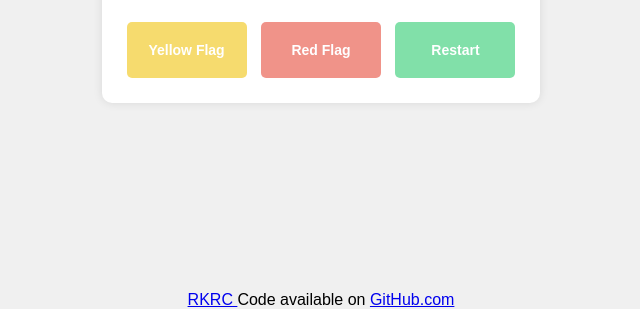
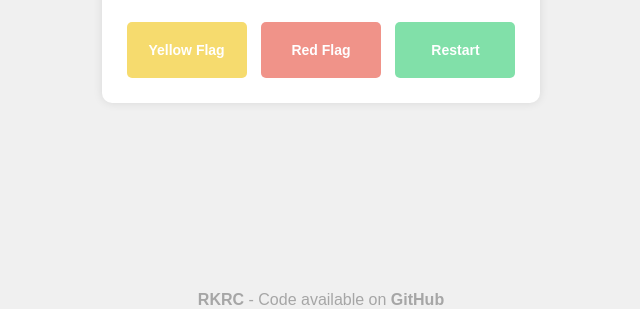
Before and after one commit to ltkermit/rkrc-race-control, a plain HTML site: page index.html in a window 1280 px wide. Shown: the part 491-800 px from the top of the page, without its empty margins (319-959 px from the left). Drawn offline with Linux system fonts and the light colour scheme.

Commit message:
Updated footer styling

```diff
--- a/css/style.css
+++ b/css/style.css
@@ -14,8 +14,15 @@ body {
   left: 0;
   bottom: 0;
   width: 100%;
-  color: black;
+  color: #a6a6a6;
   text-align: center;
+
+}
+
+.footer a {
+  color: #a6a6a6;
+  font-weight: bold;
+  text-decoration: none;
 }
 
 /* Checkerboard pattern for race end */
--- a/index.html
+++ b/index.html
@@ -38,7 +38,7 @@
         </div>
     </div>
 	<div class="footer">
-		<a href="https://rkrc.club" target="_blank">RKRC </a>Code available on <a href="https://github.com/ltkermit/rkrc-race-control" target="_blank">GitHub.com</a>
+		<a href="https://rkrc.club" target="_blank">RKRC </a>- Code available on <a href="https://github.com/ltkermit/rkrc-race-control" target="_blank">GitHub</a>
 	</div>
 
    <!-- Audio elements for different events -->
```
